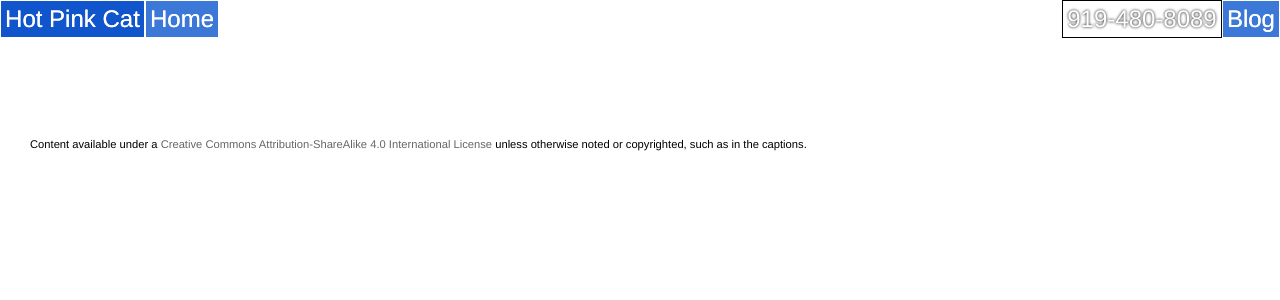
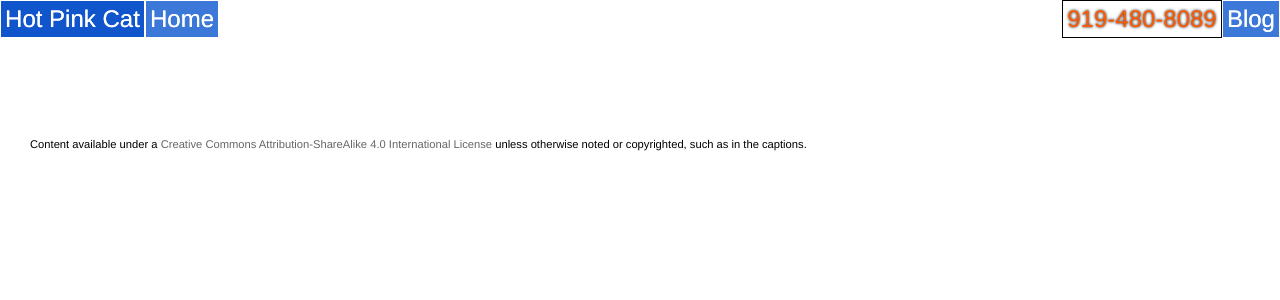
Before and after one commit to mifran/hotpinkcat, a Jekyll site: the page built from index.markdown, in a window 1280 px wide. Shown: the top 300 px of the page. Built offline with Jekyll 4.4.1, drawn with Linux system fonts in a browser that asks for light colours; nearby versions of some CDN libraries; some web fonts are replaced.

Commit message:
Revert "action-menu-text outline white color"
This reverts commit 499beff9758d5e9f95001de1ae9137196c0e4827.

```diff
--- a/stylesheets/stylesheet.css
+++ b/stylesheets/stylesheet.css
@@ -80,7 +80,7 @@
   border: solid 1px #000;
   top: 0px;
   text-align: right;
-  color: #ffffff;
+  color: #ff5900;
   text-shadow: 0 0 3px rgba(0, 0, 0, 1.0);
 }
 .promo-box a {
```
